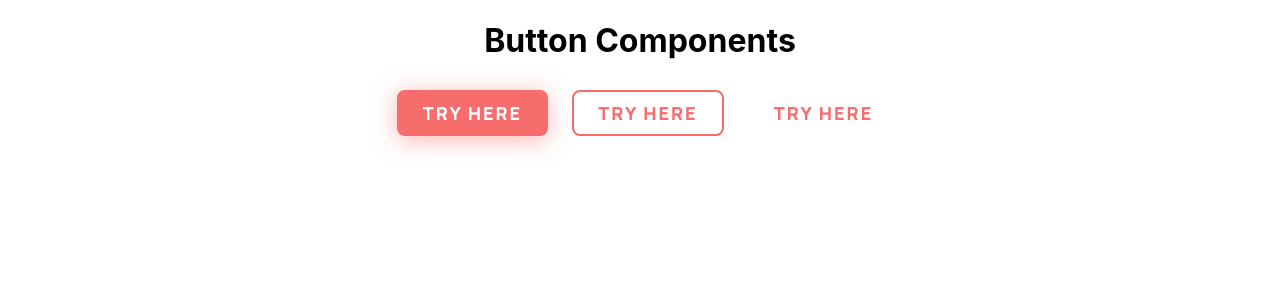
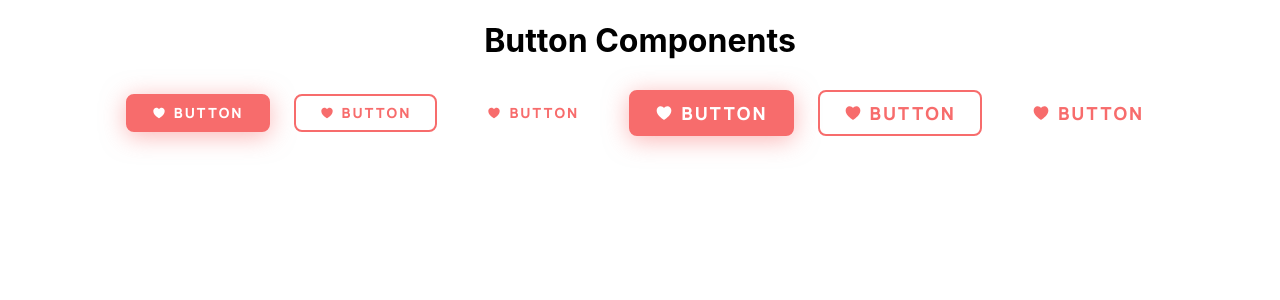
Before and after one commit to maecchiato/mgbutton, a React (Create React App) app: page / in a window 1280 px wide. Shown: the top 300 px of the page. Built offline with nearby package versions, Linux system fonts and the light colour scheme.

Commit message:
Imported Ionicons + added variants

```diff
--- a/package.json
+++ b/package.json
@@ -6,6 +6,7 @@
     "@testing-library/jest-dom": "^5.11.10",
     "@testing-library/react": "^11.2.6",
     "@testing-library/user-event": "^12.8.3",
+    "bootstrap-icons": "^1.4.1",
     "react": "^17.0.2",
     "react-dom": "^17.0.2",
     "react-scripts": "4.0.3",
--- a/public/index.html
+++ b/public/index.html
@@ -29,6 +29,7 @@
   <body>
     <noscript>You need to enable JavaScript to run this app.</noscript>
     <div id="root"></div>
+
     <!--
       This HTML file is a template.
       If you open it directly in the browser, you will see an empty page.
@@ -39,5 +40,6 @@
       To begin the development, run `npm start` or `yarn start`.
       To create a production bundle, use `npm run build` or `yarn build`.
     -->
+    <script src="https://unpkg.com/ionicons@5.4.0/dist/ionicons.js"></script>
   </body>
 </html>
--- a/src/App.css
+++ b/src/App.css
@@ -1,4 +1,5 @@
 @import url('https://fonts.googleapis.com/css2?family=Manrope:wght@400;500;600;700;800&display=swap');
+@import url("https://cdn.jsdelivr.net/npm/bootstrap-icons@1.4.1/font/bootstrap-icons.css");
 
 .App {
   text-align: center;
--- a/src/App.js
+++ b/src/App.js
@@ -5,29 +5,64 @@ import './App.css';
 import { Button } from './components/Button';
 
 function App() {
-
   return (
     <div className="App">
      <h1 className="">Button Components</h1>
      <div className="button-row">
 
-      <Button onClick={() => {console.log("You clicked me!")}}
-      type="button"
-      buttonStyle="btn--primary--default"
-      buttonSize="btn--large"
-      >Try Here</Button>
+      <Button
+      onClick={() => alert("hello")}
+      buttonStyle="btn--primary"
+      buttonSize="btn--small">
+        <ion-icon class="icon-right" name="heart"/>
+        Button
+      </Button>
 
-      <Button onClick={() => {}}
-      type="button"
-      buttonStyle="btn--secondary--default"
-      buttonSize="btn--large"
-      >Try Here</Button>
+      <Button
+      onClick={() => alert("hello")}
+      buttonStyle="btn--secondary"
+      buttonSize="btn--small">
+        <ion-icon class="icon-right" name="heart"/>
+        Button
+      </Button>
 
-      <Button onClick={() => {console.log("You clicked me!")}}
-      type="button"
-      buttonStyle="btn--tertiary--default"
-      buttonSize="btn--large"
-      > Try Here</Button>
+      <Button
+      onClick={() => alert("hello")}
+      buttonStyle="btn--tertiary"
+      buttonSize="btn--small">
+        <ion-icon class="icon-right" name="heart"/>
+        Button
+      </Button>
+
+      <Button
+      onClick={() => alert("hello")}
+      buttonStyle="btn--primary"
+      buttonSize="btn--large">
+        <ion-icon class="icon-right" name="heart"/>
+        Button
+      </Button>
+
+      <Button
+      onClick={() => alert("hello")}
+      buttonStyle="btn--secondary"
+      buttonSize="btn--large">
+        <ion-icon class="icon-right" name="heart"/>
+        Button
+      </Button>
+
+
+      <Button
+      onClick={() => alert("hello")}
+      buttonStyle="btn--tertiary"
+      buttonSize="btn--large">
+        <ion-icon class="icon-right" name="heart"/>
+        Button
+      </Button>
+
+
+
+
+
     </div>
     </div>
   );
--- a/src/components/Button.jsx
+++ b/src/components/Button.jsx
@@ -1,11 +1,11 @@
-import React from "react";
+import React, {useState} from "react";
 import Style from "./button.css";
 
 //-----array of styles
 const STYLES = [
-    "btn--primary--default",
-    "btn--secondary--default",
-    "btn--tertiary--default",
+    "btn--primary",
+    "btn--secondary",
+    "btn--tertiary",
 ];
 
 //-----array of sizes
@@ -22,15 +22,15 @@ export const Button = ({
     buttonSize
 }) => {
 
+
     //-----checks if the style is included in the array and if not, fallbacks to the first value in the list
     const checkButtonStyle = STYLES.includes(buttonStyle) ? buttonStyle : STYLES[0];
 
      //-----checks if the size is included in the array and if not, fallbacks to the first value in the list
     const checkButtonSize = SIZES.includes(buttonSize) ? buttonSize : SIZES[0];
 
-    //test whether value is true of false
-    //style to return if the value is true
-    //style to return if the value is false
+
+
     return(
         <div>
             <button className={`btn ${checkButtonStyle} ${checkButtonSize}`}
--- a/src/components/button.css
+++ b/src/components/button.css
@@ -2,6 +2,8 @@
     --primary: #A8D0E6;
     --secondary: #374785;
     --accent: #F76C6C;
+    --accent-dark: #E45B5B;
+    --accent-50: #F9CDCD;
 }
 
 .button-row{
@@ -13,7 +15,17 @@
     width:100%;
 }
 
+.bi{
+    margin-right: 8px;
+}
+
+.icon-right{
+    margin-right: 8px;
+}
+
 .btn {
+    display: flex;
+    align-items:center;
     font-family: "Manrope", sans-serif;
     font-style: normal;
     font-weight: 800;
@@ -30,21 +42,27 @@
 
 .btn:hover{
     filter: none;
-    background: #E45B5B;
+    background: var(--accent-dark);
     color: white;
-    border-color: #E45B5B;
+    border-color: var(--accent-dark);
+}
+
+.btn:active{
+    background: var(--accent-50);
+    border-color: var(--accent-50);
+    color: var(--accent);
 }
 
 /* Button Colors and Styles */
 
-.btn--primary--default{
+.btn--primary{
     background: var(--accent);
     color: white;
     border-color: var(--accent);
     filter: drop-shadow(0px 4px 12px rgba(247, 108, 108, 0.50));
 }
 
-.btn--secondary--default{
+.btn--secondary{
     background: transparent;
     color: var(--accent);
     filter: none;
@@ -53,7 +71,7 @@
     box-sizing: border-box;
 }
 
-.btn--tertiary--default{
+.btn--tertiary{
     background: transparent;
     color: var(--accent);
     filter: none;
```
Also changed, not shown: 1 other file (tests, documents, lock files or other folders).
